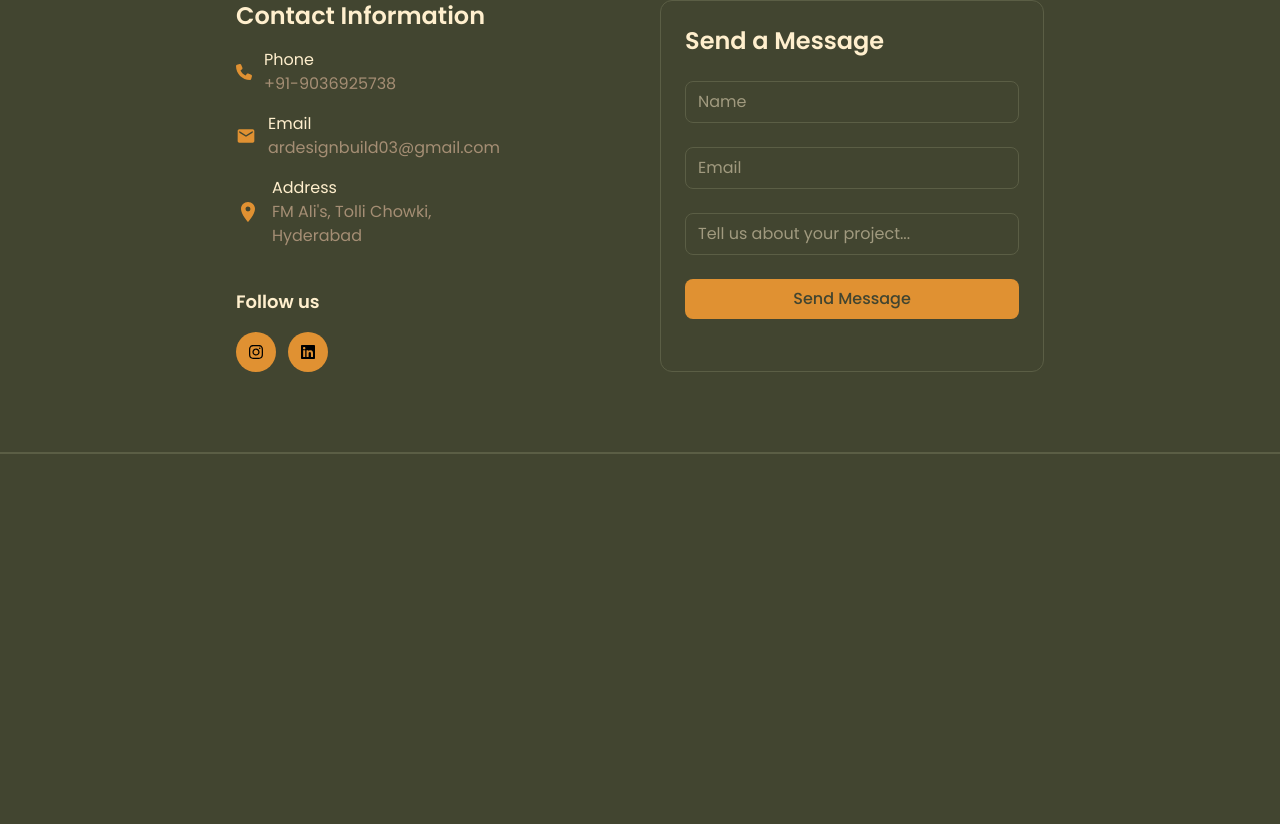
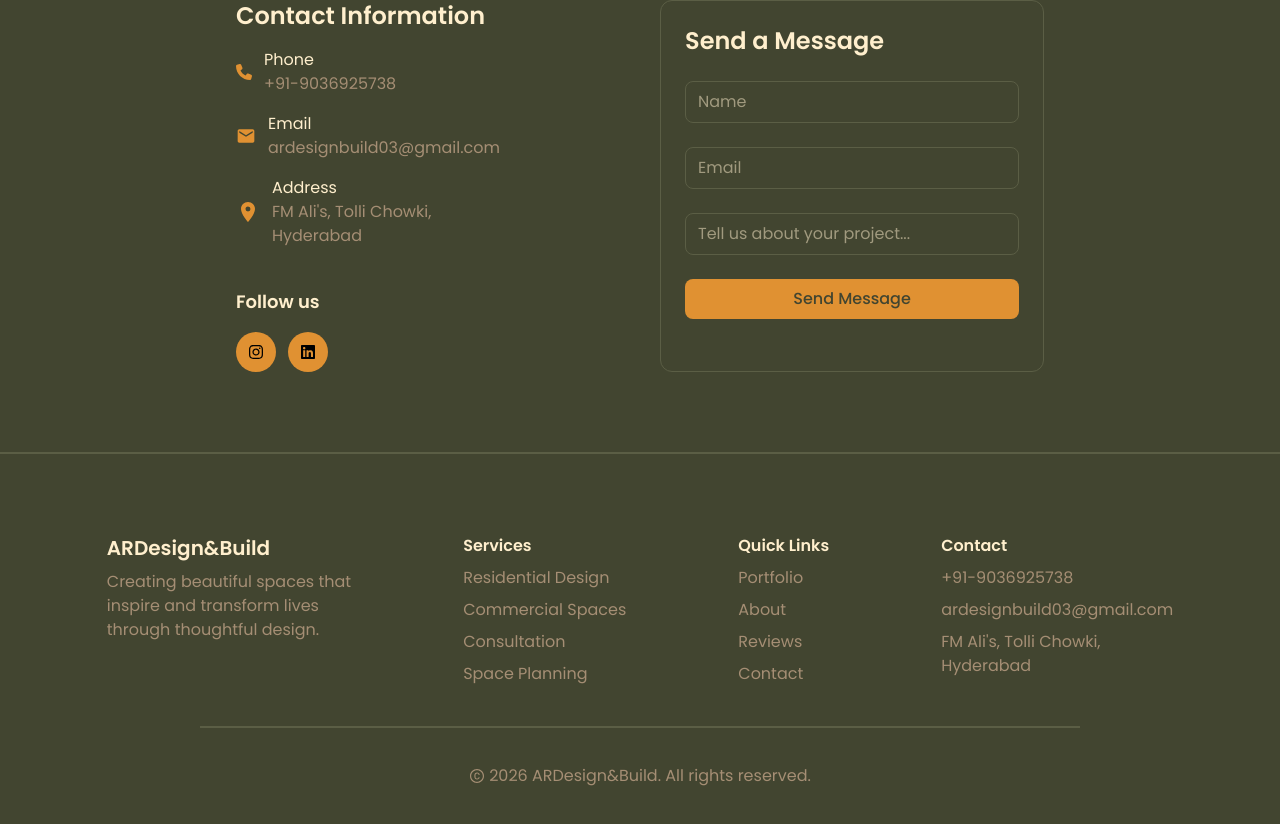
Before and after one commit to arzamansoori/ardesignbuild_website, a React (Vite) app: page / in a window 1280 px wide. Shown: the part 2961-3785 px from the top of the page. Before the commit the page ends 3415 px from the top, so only its background shows below. Built offline with nearby package versions, Linux system fonts and the light colour scheme.

Commit message:
Add Footer

```diff
--- a/src/App.jsx
+++ b/src/App.jsx
@@ -4,6 +4,7 @@ import ContactSection from "./components/ContactSection";
 import Header from "./components/Header";
 import Portfolio from "./components/Portfolio";
 import TopSection from "./components/TopSection";
+import Footer from "./components/Footer";
 
 function App() {
 
@@ -15,6 +16,7 @@ function App() {
       <Portfolio />
       <ClientReviews />
       <ContactSection />
+      <Footer />
     </div>
   )
 }
--- /dev/null
+++ b/src/components/Footer.jsx
@@ -0,0 +1,60 @@
+import { AiOutlineCopyright } from "react-icons/ai";
+
+const Footer = () => {
+  return (
+    <>
+    <div className="pt-20 pb-10 flex gap-28 justify-center">
+
+      <div>
+        <h3 className="text-[#FFEFCD] font-semibold text-xl pb-2">ARDesign&Build</h3>
+        <p className="text-[#A58E74]">Creating beautiful spaces that
+          <br />inspire and transform lives
+          <br />through thoughtful design.
+        </p>
+      </div>
+
+      <div>
+        <h3 className="text-[#FFEFCD] font-semibold text-md pb-2">Services</h3>
+        <ul className="text-[#A58E74] flex flex-col gap-2">
+          <li>Residential Design</li>
+          <li>Commercial Spaces</li>
+          <li>Consultation</li>
+          <li>Space Planning</li>
+        </ul>
+      </div>
+
+      <div>
+        <h3 className="text-[#FFEFCD] font-semibold text-md pb-2">Quick Links</h3>
+        <ul className="text-[#A58E74] flex flex-col gap-2">
+          <li>Portfolio</li>
+          <li>About</li>
+          <li>Reviews</li>
+          <li>Contact</li>
+        </ul>
+      </div>
+
+      <div>
+        <h3 className="text-[#FFEFCD] font-semibold text-md pb-2">Contact</h3>
+        <ul className="text-[#A58E74] flex flex-col gap-2">
+          <li>+91-9036925738</li>
+          <li>ardesignbuild03@gmail.com</li>
+          <li>FM Ali's, Tolli Chowki,
+            <br />Hyderabad
+          </li>
+        </ul>
+      </div>
+
+    </div>
+
+    <div className="border border-[#5b5e45] mx-50 mb-4"></div>
+
+    {/* copyright */}
+    <div className="flex items-center gap-1 justify-center text-[#A58E74] pb-10 pt-5">
+      <span><AiOutlineCopyright /></span>
+      <p>2026 ARDesign&Build. All rights reserved.</p>
+    </div>
+    </>
+  )
+}
+
+export default Footer;
```
